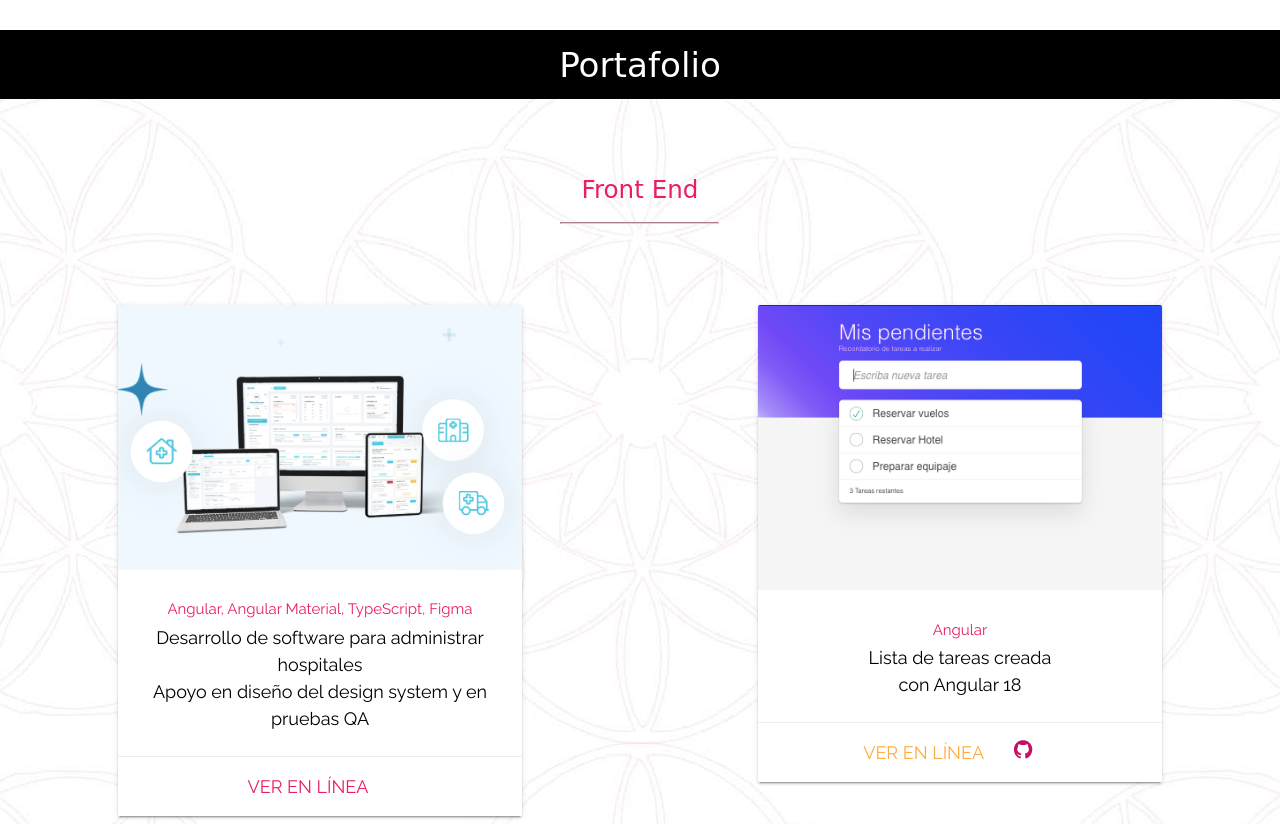
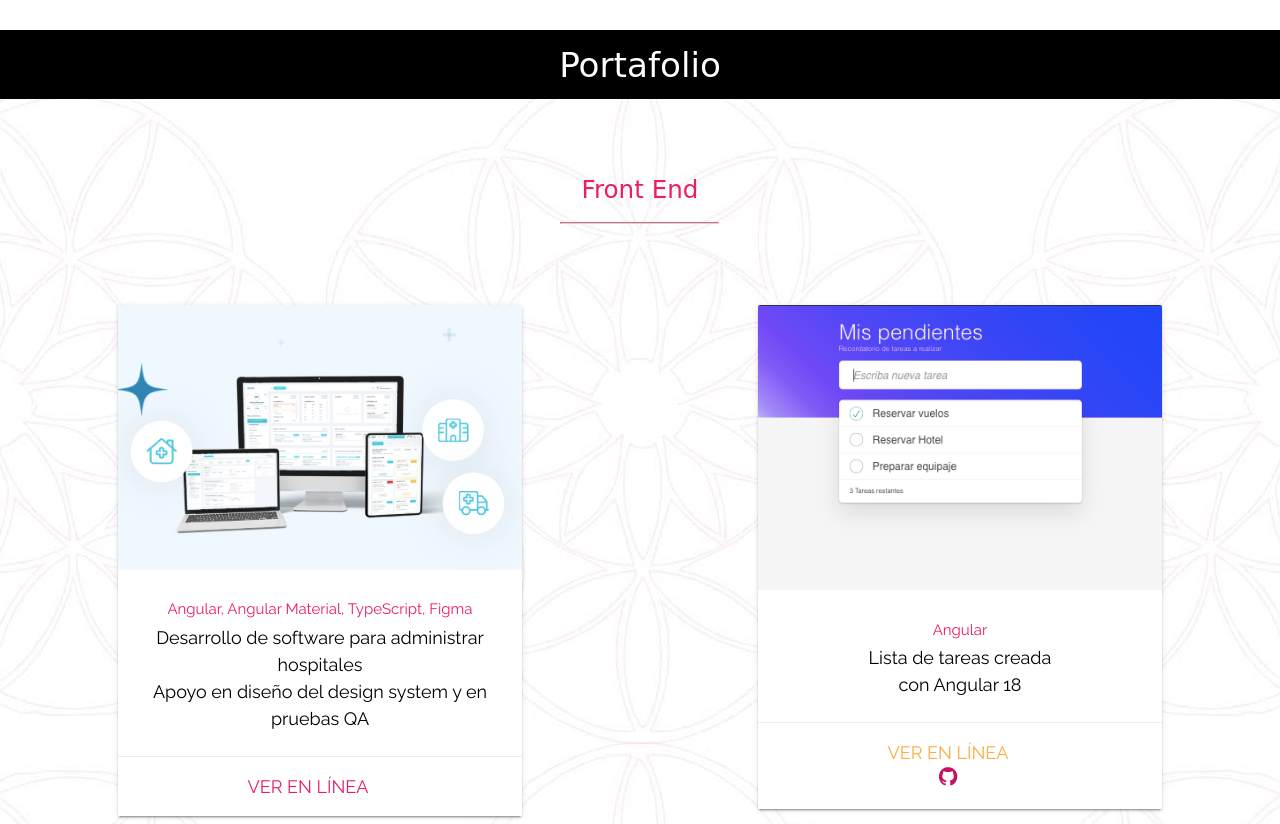
Before and after one commit to emandujanor/emandujanor.github.io, a plain HTML site: page index.html in a window 1280 px wide. Shown: the part 2090-2914 px from the top of the page. Drawn offline with nearby package versions, Linux system fonts and the light colour scheme; a web font is replaced by a local one.

Commit message:
se agrega salto de linea

```diff
--- a/index.html
+++ b/index.html
@@ -154,7 +154,7 @@
                   con Angular 18</p>
               </div>
               <div class="card-action">
-                <a href="https://todo-275ff.web.app/" target="_blank">Ver en línea</a>
+                <a href="https://todo-275ff.web.app/" target="_blank">Ver en línea</a><br>
                 <a href="https://github.com/EdithManR/todoAngular" target="_blank" class="pink-text"><img src="img/git_icon.png"></a>
               </div>
             </div>
```
